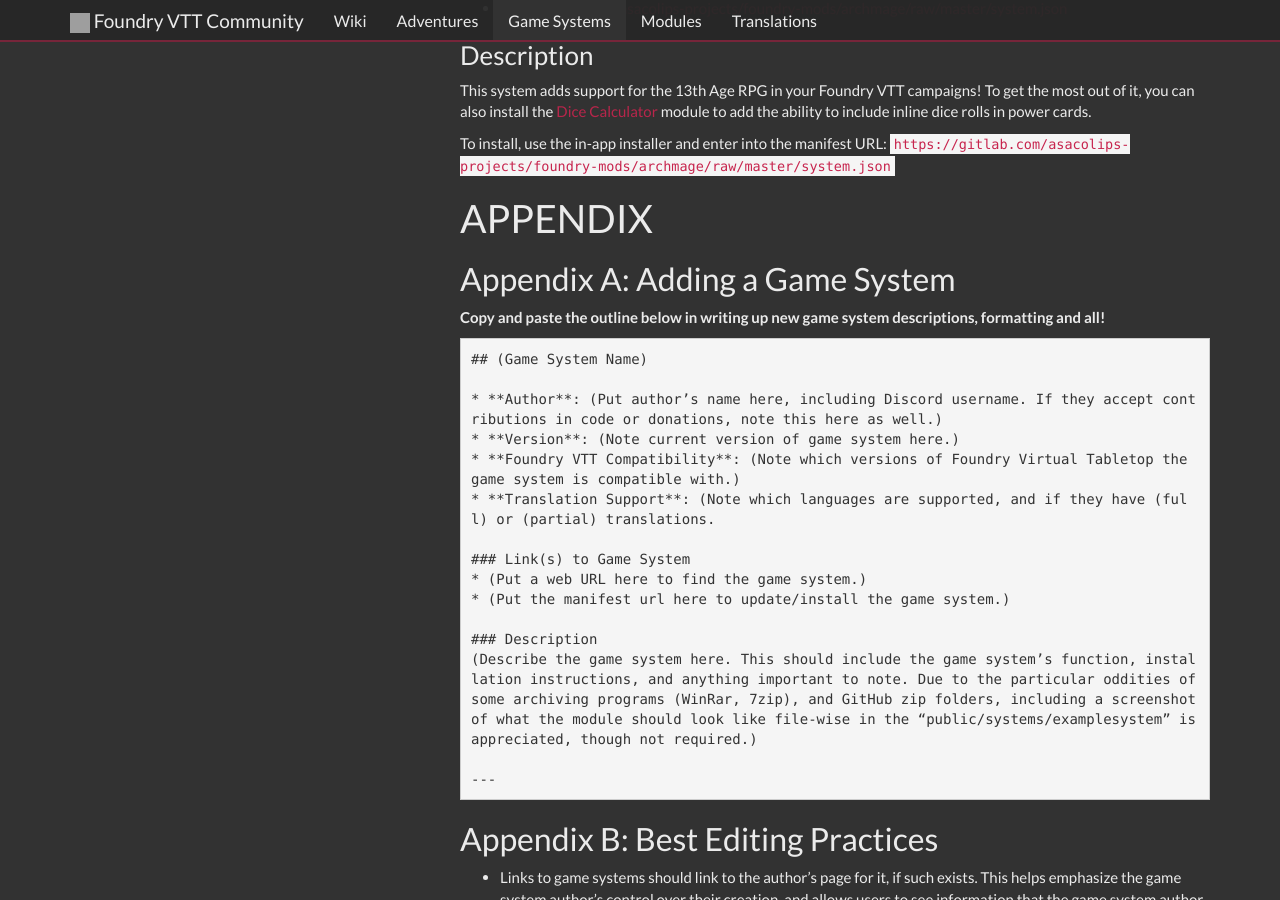
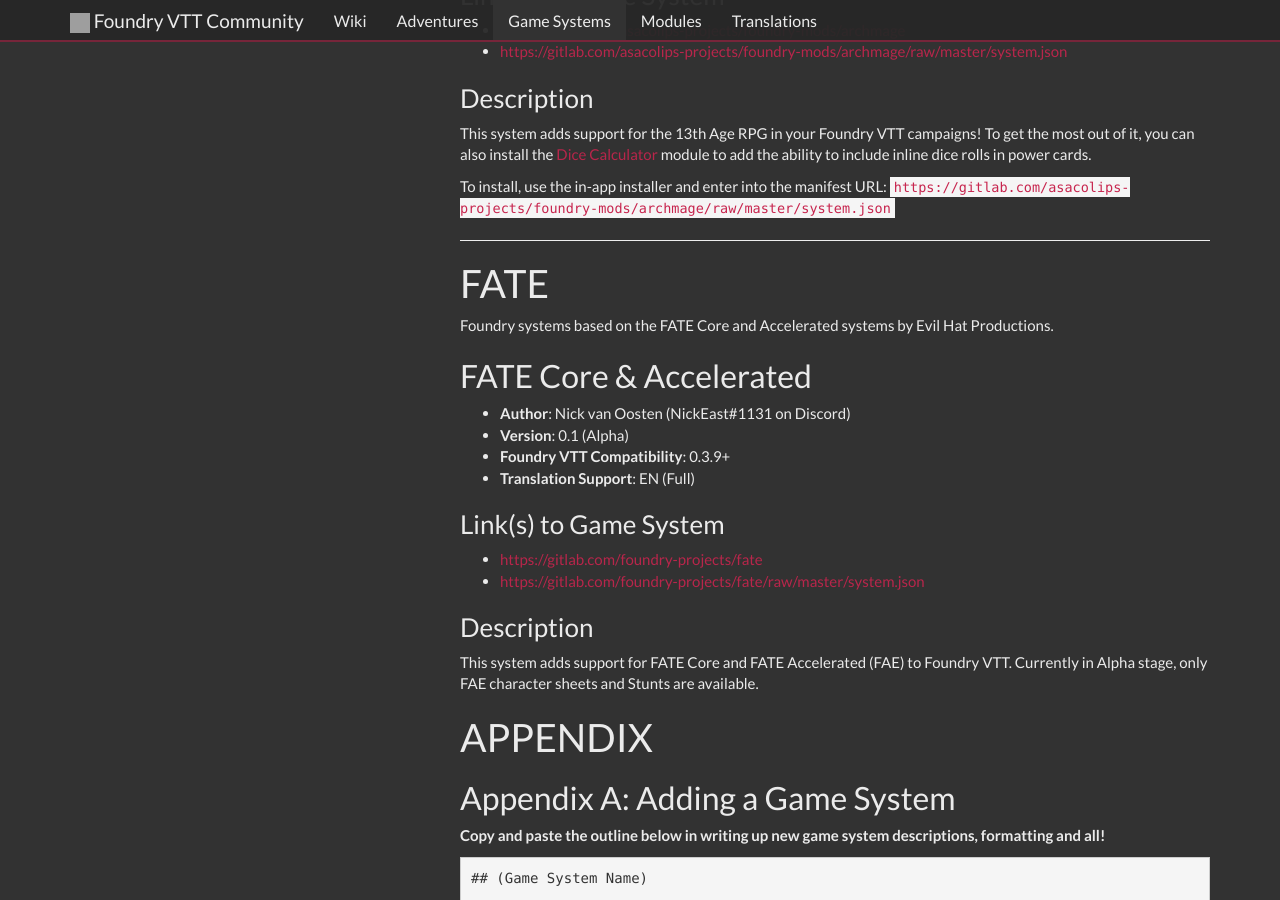
Before and after one commit to foundry-vtt-community/foundry-vtt-community.github.io, a Jekyll site: the page built from _docs/Community-Game-Systems.md, in a window 1280 px wide and 900 px high, scrolled down 2515 px. Built offline with Jekyll 4.4.1, drawn with Linux system fonts in a browser that asks for light colours; nearby versions of some CDN libraries; comment, search, counter and statistics services are not loaded; some of the changed text lies outside the part shown; grey boxes are pictures that could not be loaded.

Commit message:
Update Wiki Content (Automatic)

```diff
--- a/_docs/Community-Game-Systems.md
+++ b/_docs/Community-Game-Systems.md
@@ -10,6 +10,8 @@
       * [WFRP 4E System](#wfrp-4e-system)
    * [13th Age](#13th-age)
       * [13th Age System (Archmage)](#13th-age-system-archmage)
+   * [FATE](#fate)
+      * [FATE Core &amp; Accelerated](#fate-core--accelerated)
    * [Appendix](#appendix)
       * [Appendix A: Adding a Game System](#appendix-a-adding-a-game-system)
       * [Appendix B: Best Editing Practices](#appendix-b-best-editing-practices)
@@ -109,6 +111,26 @@
 
 To install, use the in-app installer and enter into the manifest URL: `https://gitlab.com/asacolips-projects/foundry-mods/archmage/raw/master/system.json`
 
+---
+
+# FATE
+
+Foundry systems based on the FATE Core and Accelerated systems by Evil Hat Productions.
+
+## FATE Core & Accelerated
+
+* **Author**: Nick van Oosten (NickEast#1131 on Discord)
+* **Version**: 0.1 (Alpha)
+* **Foundry VTT Compatibility**: 0.3.9+
+* **Translation Support**: EN (Full)
+
+### Link(s) to Game System
+* [https://gitlab.com/foundry-projects/fate](https://gitlab.com/foundry-projects/fate)
+* [https://gitlab.com/foundry-projects/fate/raw/master/system.json](https://gitlab.com/foundry-projects/fate/raw/master/system.json)
+
+### Description
+This system adds support for FATE Core and FATE Accelerated (FAE) to Foundry VTT. Currently in Alpha stage, only FAE character sheets and Stunts are available.
+
 # Appendix
 
 ## Appendix A: Adding a Game System
```
